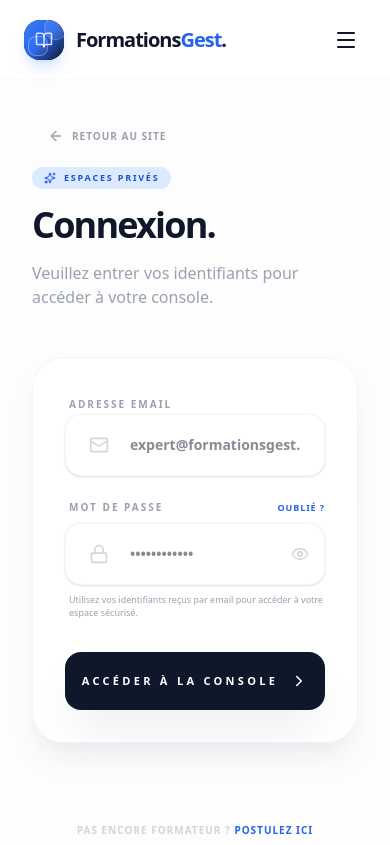
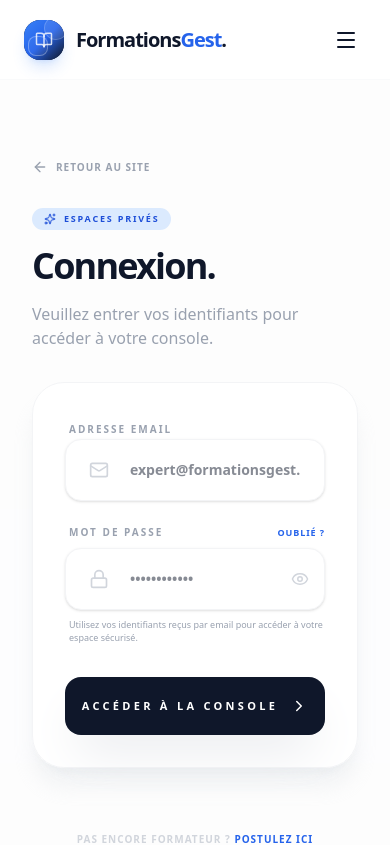
Before and after one commit to ProjetReact2025SDDI4/StudentsGenst2025, a React (Vite) app: page /login in a window 390 px wide. Shown: the top 845 px of the page. Built offline with nearby package versions, Linux system fonts and the light colour scheme.

Commit message:
FINAL commit frontend

```diff
--- a/src/pages/Login.jsx
+++ b/src/pages/Login.jsx
@@ -91,11 +91,18 @@ const Login = () => {
             </div>
 
             <div className="flex-1 flex flex-col justify-center items-center p-8 md:p-20 relative bg-gray-50/40 italic">
-                <Link to="/" className="absolute top-12 left-12 flex items-center gap-2 text-[10px] font-black uppercase tracking-widest text-gray-400 hover:text-secondary-900 transition-colors">
+                <Link to="/" className="hidden md:flex absolute top-12 left-12 items-center gap-2 text-[10px] font-black uppercase tracking-widest text-gray-400 hover:text-secondary-900 transition-colors">
                     <ArrowLeft size={16} /> Retour au Site
                 </Link>
 
-                <div className="w-full max-w-md space-y-12">
+                <div className="w-full max-w-md space-y-8">
+                    <Link
+                        to="/"
+                        className="md:hidden inline-flex items-center gap-2 text-[10px] font-black uppercase tracking-widest text-gray-400 hover:text-secondary-900 transition-colors"
+                    >
+                        <ArrowLeft size={16} /> Retour au Site
+                    </Link>
+
                     <div className="space-y-4">
                         <div className="inline-flex items-center gap-2 px-3 py-1 bg-primary-100 text-primary-700 rounded-full text-[9px] font-black uppercase tracking-[0.2em] italic italic">
                             <Sparkles size={12} /> Espaces Privés
```
